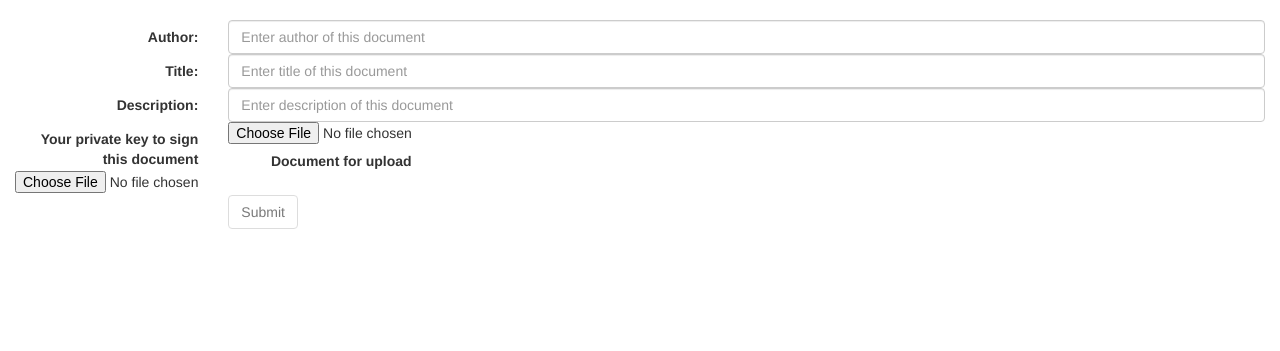
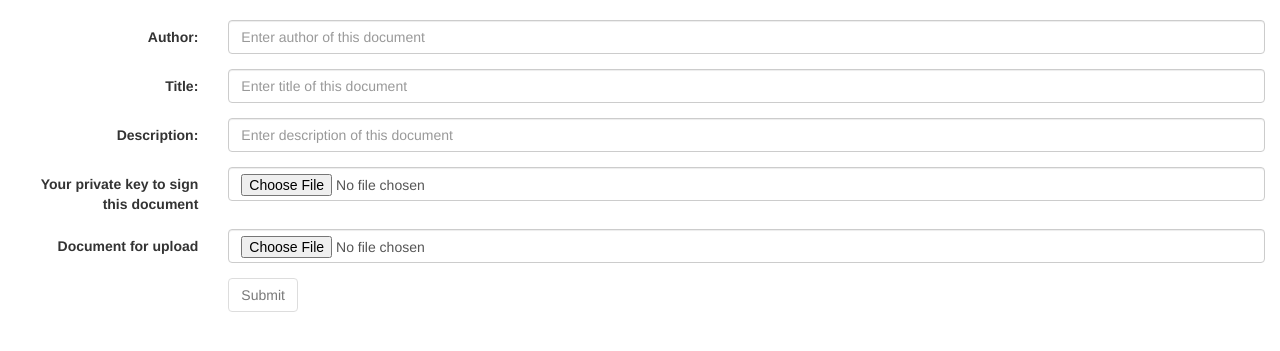
Before and after one commit to greatbn/kma-blockchain, a Flask app: page /sign in a window 1280 px wide. Shown: the part 52-403 px from the top of the page. Run offline with Flask 2, Linux system fonts and the light colour scheme; some libraries are stand-ins or nearby versions.

Commit message:
fix frontend form-group

```diff
--- a/frontend/templates/sign.html
+++ b/frontend/templates/sign.html
@@ -3,32 +3,44 @@
 <div class="container-fluid">
     <form class="form-horizontal" method="POST" enctype="multipart/form-data">
         <div class="form-group">
+
             <label class="control-label col-sm-2" for="author">Author:</label>
             <div class="col-sm-10">
                 <input class="form-control" name="author" id="author" placeholder="Enter author of this document">
             </div>
+        </div>
+        <div class="form-group">
             <label class="control-label col-sm-2" for="title">Title:</label>
             <div class="col-sm-10">
                 <input class="form-control" name="title" id="title" placeholder="Enter title of this document">
             </div>
+        </div>
+
+        <div class="form-group">
             <label class="control-label col-sm-2" for="description">Description:</label>
             <div class="col-sm-10">
                 <input class="form-control" name="description" id="description" placeholder="Enter description of this document">
             </div>
+        </div>
+        <div class="form-group">
             <label class="control-label col-sm-2" for="private_key">Your private key to sign this document</label>
             <div class="col-sm-10">
-            <input name="private_key" type="file" class="form-control-file" id="private_key">
+                <input class="form-control" name="private_key" type="file" class="file" id="private_key">
             </div>
+        </div>
+        <div class="form-group">
             <label class="control-label col-sm-2" for="document">Document for upload</label>
             <div class="col-sm-10">
-            <input  name='file' type="file" class="form-control-file" id="document" onchange="processSign(this)">
+                <input  class="form-control" name='document' type="file" class="file" id="document" onchange="processSign(this)">
             </div>
-          <div class="col-sm-10">
+        </div>
+          <!-- <div class="col-sm-10"> -->
             <input type="hidden" id="doc_hash" name="doc_hash" value="">
-          </div>
-          <div class="col-sm-10">
+          <!-- </div> -->
+          <!-- <div class="col-sm-10"> -->
             <input type="hidden" id="signature" name="signature" value="">
-          </div>
+          <!-- </div> -->
+        <div class="form-group">
           <div class="col-sm-offset-2 col-sm-10">
             <button id="submit" class="btn btn-default" disabled>Submit</button>
           </div>
```
Lines whose indentation alone changed are shown as unchanged.
